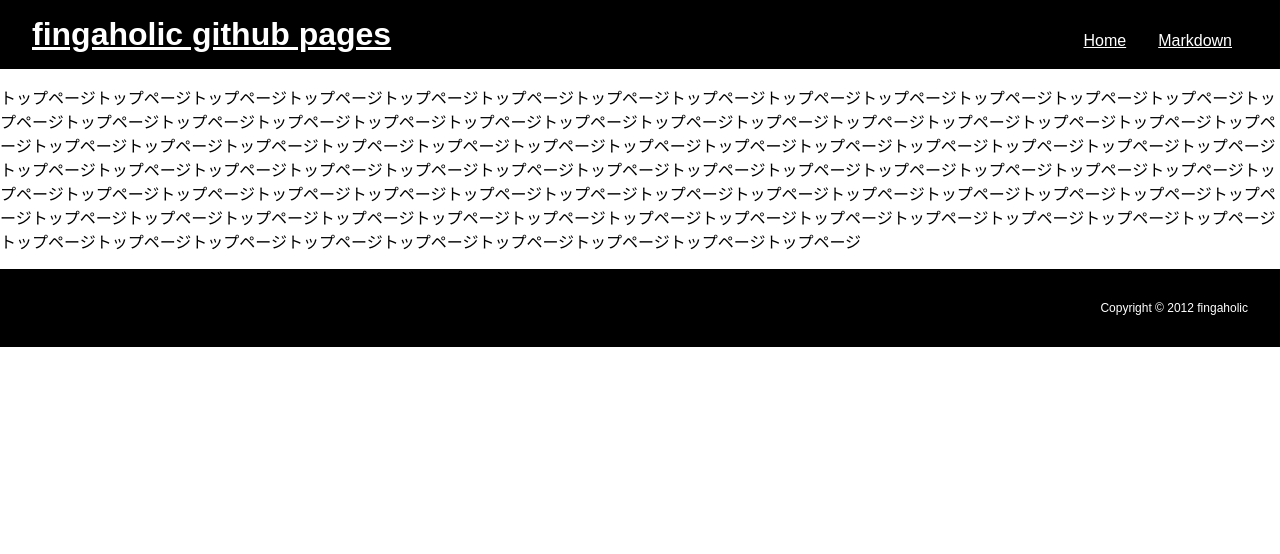
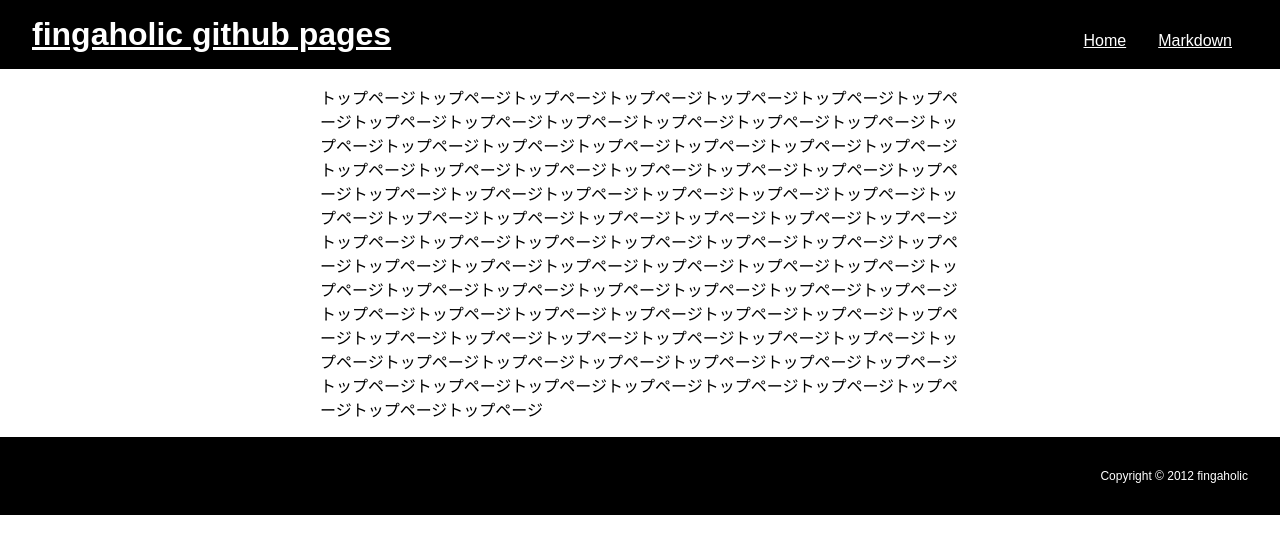
Before and after one commit to FiNGAHOLiC/fingaholic.github.com, a Jekyll site: the page built from index.md, in a window 1280 px wide. Shown: the top 554 px of the page. Built offline with Jekyll 4.4.1, drawn with Linux system fonts in a browser that asks for light colours.

Commit message:
Adding some styles

```diff
--- a/_layouts/default.html
+++ b/_layouts/default.html
@@ -11,7 +11,9 @@
 	</head>
 	<body>
 		{% include header.html %}
-		{{ content }}
+		<div class="area-main">
+			{{ content }}
+		</div>
 		{% include footer.html %}
 	</body>
 </html>
--- a/css/app.css
+++ b/css/app.css
@@ -9,10 +9,14 @@
 
 h1, h2, h3, h4, h5, h6 { margin: 0; }
 
+body { font-size: 100%; }
+
 header { padding: 1em 2em; background: black; color: white; }
 header h1 { float: left; }
 header nav { float: right; }
 header nav ul li { margin: 0 1em; float: left; }
+
+.area-main { width: 40em; margin: 0 auto; }
 
 footer { padding: 1em 2em; background: black; color: white; }
 footer p { text-align: right; }
```
